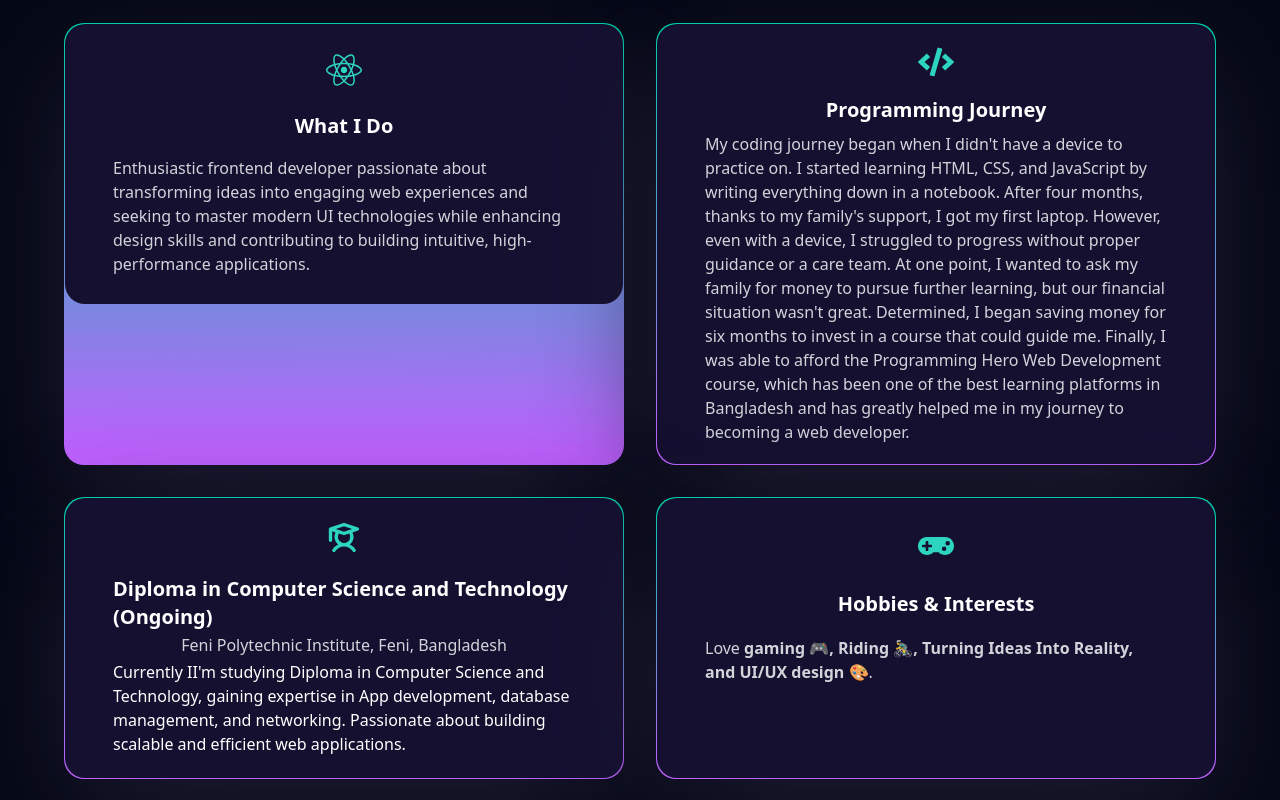
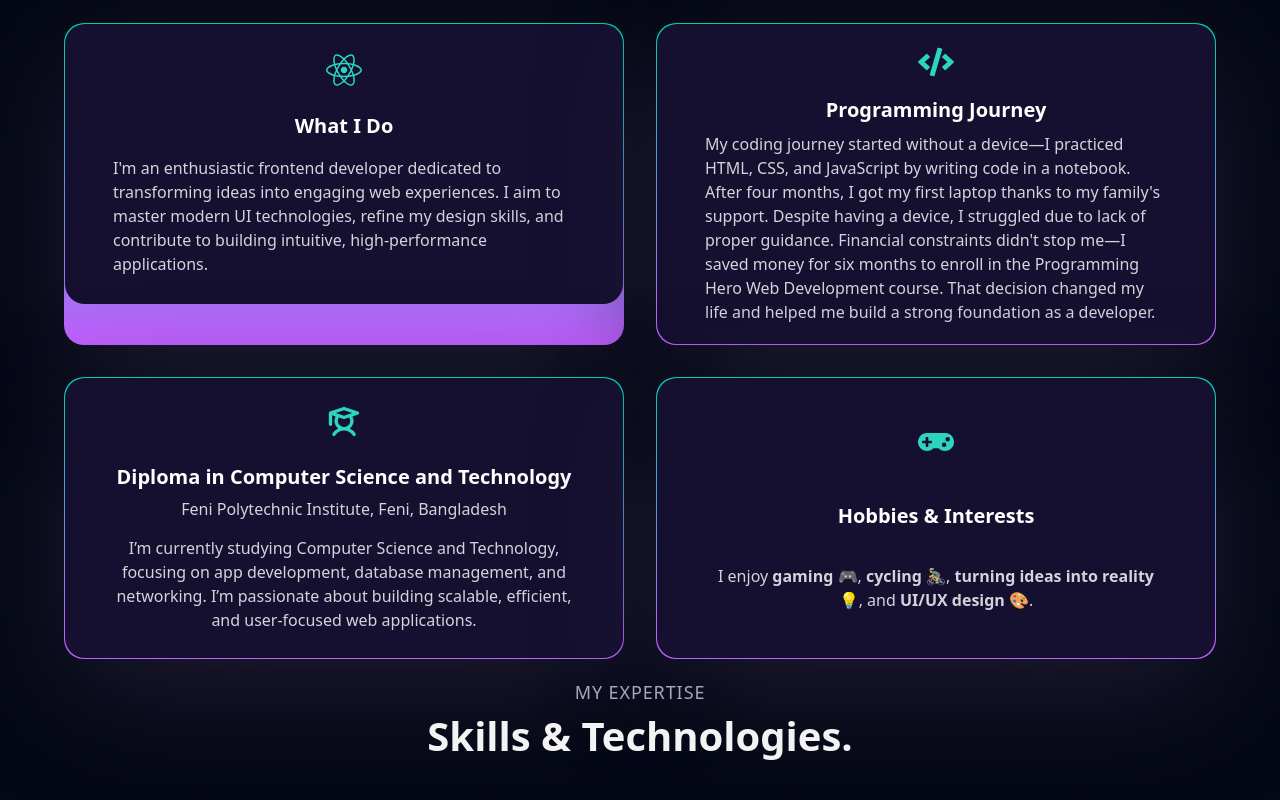
Before and after one commit to safin33221/Safayet-Hossan-Safin_portfolio, a React (Vite) app: page / in a window 1280 px wide. Shown: the part 1020-1820 px from the top of the page. Built offline with nearby package versions, Linux system fonts and the light colour scheme.

Commit message:
Refactor AboutMe component for improved structure and readability; enhance text clarity and animations

```diff
--- a/src/Components/AboutMe.jsx
+++ b/src/Components/AboutMe.jsx
@@ -1,90 +1,90 @@
 import React from 'react';
 import SectionTile from '../Shared/SectionTile';
 import { motion } from "framer-motion";
-import { FaReact, FaCode, FaGamepad, FaBook, FaLaptopCode } from "react-icons/fa";
-import '../App.css'
+import { FaReact, FaCode, FaGamepad } from "react-icons/fa";
+import '../App.css';
 import ScrollSection from '../Hooks/ScrollSection';
 import { PiStudentBold } from 'react-icons/pi';
+
 const AboutMe = () => {
     return (
         <div>
             <SectionTile subheading="Introduction" heading="About Me" />
-            <section className=" text-white px-6  md:px-16 ">
+            <section className="text-white px-6 md:px-16">
                 <div className="max-w-4xl mx-auto text-center">
-
-                    <div
+                    <motion.div
                         className="text-lg text-gray-300 mb-6"
                         initial={{ opacity: 0, y: 20 }}
                         animate={{ opacity: 1, y: 0 }}
                         transition={{ duration: 0.6, delay: 0.2 }}
                     >
-                        Hi there! 👋 I’m Safin, a Frontend React.js Developer passionate about crafting interactive, fast, and user-friendly web applications. I’m currently studying Diploma in Computer Science and Technology at Feni Polytechnic Institute. At 18 years old, I live in Chattogram, Bangladesh, continuously exploring new technologies to enhance my development skills.
-                    </div>
+                        Hi there! 👋 I’m Safin, a Frontend React.js Developer passionate about crafting interactive, fast, and user-friendly web applications. I’m currently pursuing a Diploma in Computer Science and Technology at Feni Polytechnic Institute. At 18 years old, I live in Chattogram, Bangladesh, and I’m constantly exploring new technologies to enhance my development skills.
+                    </motion.div>
                 </div>
 
-                <div className=" mx-auto grid grid-cols-1 md:grid-cols-2 gap-8 h-full">
-                    <div
-                        className='w-full  p-[1px] green-pink-gradient  rounded-[20px] shadow-card transition-all duration-300 ease-in-out'
-                        whileHover={{ scale: 1.05 }}
+                <div className="mx-auto grid grid-cols-1 md:grid-cols-2 gap-8 h-full">
+                    {/* What I Do */}
+                    <motion.div
+                        className="w-full p-[1px] green-pink-gradient rounded-[20px] shadow-card transition-all duration-300 ease-in-out"
+                        whileHover={{ scale: 1.01 }}
                     >
-                        <div className='bg-tertiary rounded-[20px] py-5 px-12 min-h-[280px] flex justify-evenly items-center flex-col'>
-                            <FaReact className="text-4xl mx-auto  text-teal-400 mb-4" />
+                        <div className="bg-tertiary rounded-[20px] py-5 px-12 min-h-[280px] flex justify-evenly items-center flex-col">
+                            <FaReact className="text-4xl text-teal-400 mb-4" />
                             <h3 className="text-xl font-semibold mb-2">What I Do</h3>
-                            <p className="text-gray-300  ">
-                            Enthusiastic frontend developer passionate about transforming ideas into engaging web experiences and seeking to master modern UI technologies while enhancing design skills and contributing to building intuitive, high-performance applications.
+                            <p className="text-gray-300">
+                                I'm an enthusiastic frontend developer dedicated to transforming ideas into engaging web experiences. I aim to master modern UI technologies, refine my design skills, and contribute to building intuitive, high-performance applications.
                             </p>
                         </div>
-                    </div>
+                    </motion.div>
 
-                    <div
-                        className='w-full  p-[1px] green-pink-gradient  rounded-[20px] shadow-card transition-all duration-300 ease-in-out'
-                        whileHover={{ scale: 1.05 }}
+                    {/* Programming Journey */}
+                    <motion.div
+                        className="w-full p-[1px] green-pink-gradient rounded-[20px] shadow-card transition-all duration-300 ease-in-out"
+                        whileHover={{ scale: 1.01 }}
                     >
-                        <div className='bg-tertiary rounded-[20px] py-5 px-12 min-h-[280px] flex justify-evenly items-center flex-col'>
-
-                            <FaCode className="text-4xl mx-auto text-teal-400 mb-4" />
+                        <div className="bg-tertiary rounded-[20px] py-5 px-12 min-h-[280px] flex justify-evenly items-center flex-col">
+                            <FaCode className="text-4xl text-teal-400 mb-4" />
                             <h3 className="text-xl font-semibold mb-2">Programming Journey</h3>
-                            <p className="text-gray-300  ">
-                                My coding journey began when I didn't have a device to practice on. I started learning HTML, CSS, and JavaScript by writing everything down in a notebook. After four months, thanks to my family's support, I got my first laptop. However, even with a device, I struggled to progress without proper guidance or a care team. At one point, I wanted to ask my family for money to pursue further learning, but our financial situation wasn't great. Determined, I began saving money for six months to invest in a course that could guide me. Finally, I was able to afford the Programming Hero Web Development course, which has been one of the best learning platforms in Bangladesh and has greatly helped me in my journey to becoming a web developer.
+                            <p className="text-gray-300">
+                                My coding journey started without a device—I practiced HTML, CSS, and JavaScript by writing code in a notebook. After four months, I got my first laptop thanks to my family's support. Despite having a device, I struggled due to lack of proper guidance. Financial constraints didn't stop me—I saved money for six months to enroll in the Programming Hero Web Development course. That decision changed my life and helped me build a strong foundation as a developer.
                             </p>
                         </div>
-                    </div>
+                    </motion.div>
 
-                    <div
-                        className='w-full  p-[1px] green-pink-gradient  rounded-[20px] shadow-card transition-all duration-300 ease-in-out'
-                        whileHover={{ scale: 1.05 }}
+                    {/* Education */}
+                    <motion.div
+                        className="w-full p-[1px] green-pink-gradient rounded-[20px] shadow-card transition-all duration-300 ease-in-out"
+                        whileHover={{ scale: 1.01 }}
                     >
-                        <div className='bg-tertiary rounded-[20px] py-5 px-12 min-h-[280px] flex justify-evenly items-center flex-col'>
-
-                            <PiStudentBold className="text-4xl mx-auto text-teal-400 mb-4" />
-                            <h3 className="text-xl font-semibold ">Diploma in Computer Science and Technology (Ongoing)</h3>
-                            <p className="text-gray-300  ">
-                            Feni Polytechnic Institute, Feni, Bangladesh
+                        <div className="bg-tertiary rounded-[20px] py-5 px-12 min-h-[280px] flex justify-evenly items-center flex-col">
+                            <PiStudentBold className="text-4xl text-teal-400 mb-4" />
+                            <h3 className="text-xl font-semibold text-center">Diploma in Computer Science and Technology</h3>
+                            <p className="text-gray-300 mb-2 text-center">
+                                Feni Polytechnic Institute, Feni, Bangladesh
                             </p>
-
-                            <p>Currently II'm studying  Diploma in Computer Science and Technology, gaining expertise in App development, database management, and networking. Passionate about building scalable and efficient web applications.</p>
-                        </div>
-                    </div>
-
-                    <div
-                        className='w-full  p-[1px] green-pink-gradient  rounded-[20px] shadow-card transition-all duration-300 ease-in-out'
-                        whileHover={{ scale: 1.05 }}
-                    >
-                        <div className='bg-tertiary rounded-[20px] py-5 px-12 min-h-[280px] flex justify-evenly items-center flex-col'>
-
-                            <FaGamepad className="text-4xl mx-auto text-teal-400 mb-4" />
-                            <h3 className="text-xl font-semibold mb-2">Hobbies & Interests</h3>
-                            <p className="text-gray-300  h-28">
-                                Love <strong>gaming 🎮, Riding 🚴‍♂️, Turning Ideas Into Reality, and UI/UX design 🎨</strong>.
+                            <p className="text-gray-300 text-center">
+                                I’m currently studying Computer Science and Technology, focusing on app development, database management, and networking. I’m passionate about building scalable, efficient, and user-focused web applications.
                             </p>
                         </div>
-                    </div>
+                    </motion.div>
+
+                    {/* Hobbies */}
+                    <motion.div
+                        className="w-full p-[1px] green-pink-gradient rounded-[20px] shadow-card transition-all duration-300 ease-in-out"
+                        whileHover={{ scale: 1.01 }}
+                    >
+                        <div className="bg-tertiary rounded-[20px] py-5 px-12 min-h-[280px] flex justify-evenly items-center flex-col">
+                            <FaGamepad className="text-4xl text-teal-400 mb-4" />
+                            <h3 className="text-xl font-semibold mb-2">Hobbies & Interests</h3>
+                            <p className="text-gray-300 text-center">
+                                I enjoy <strong>gaming 🎮</strong>, <strong>cycling 🚴‍♂️</strong>, <strong>turning ideas into reality 💡</strong>, and <strong>UI/UX design 🎨</strong>.
+                            </p>
+                        </div>
+                    </motion.div>
                 </div>
-
-
             </section>
         </div>
     );
 };
 
-export default ScrollSection(AboutMe,"about");
+export default ScrollSection(AboutMe, "about");
```
